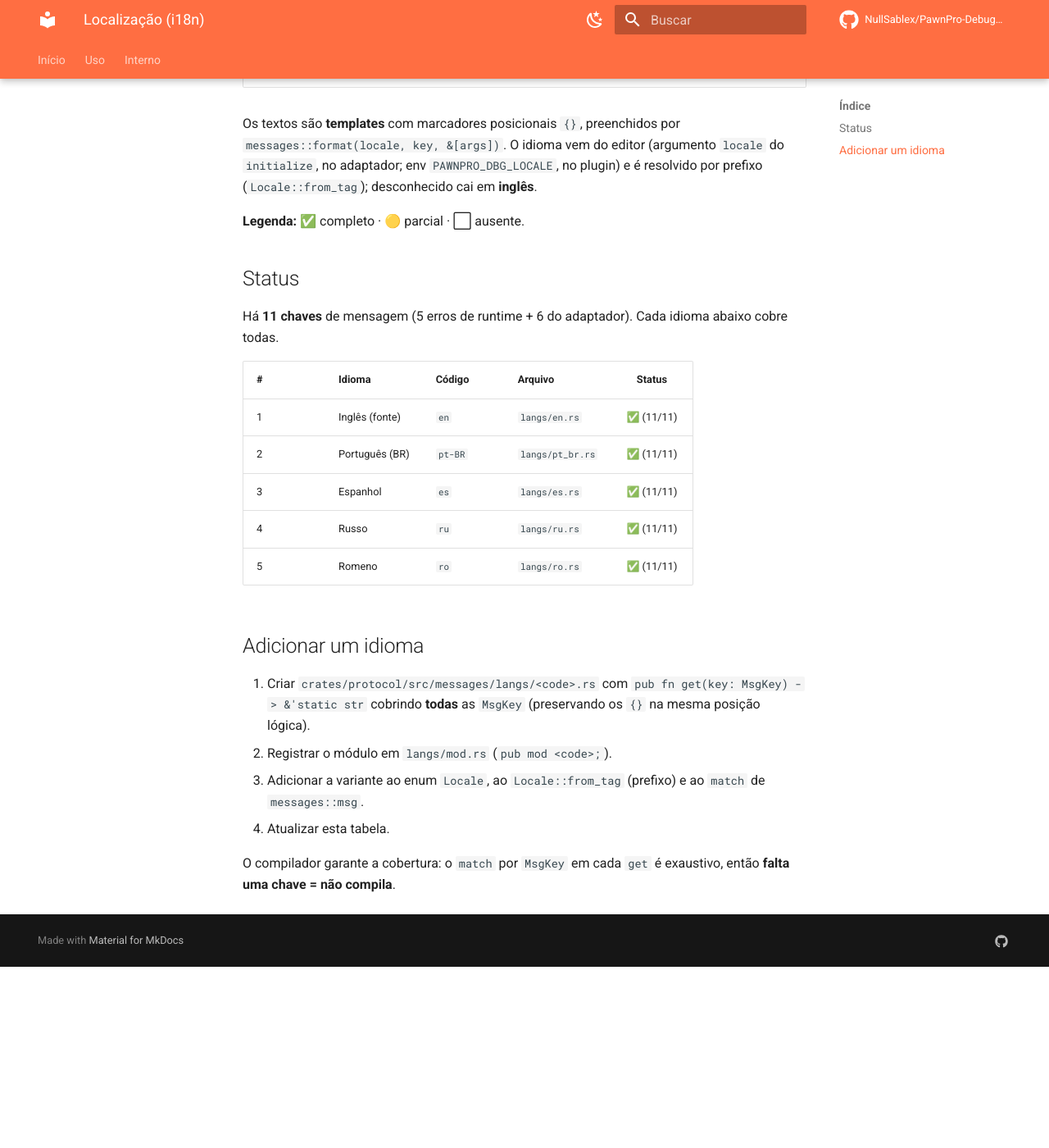
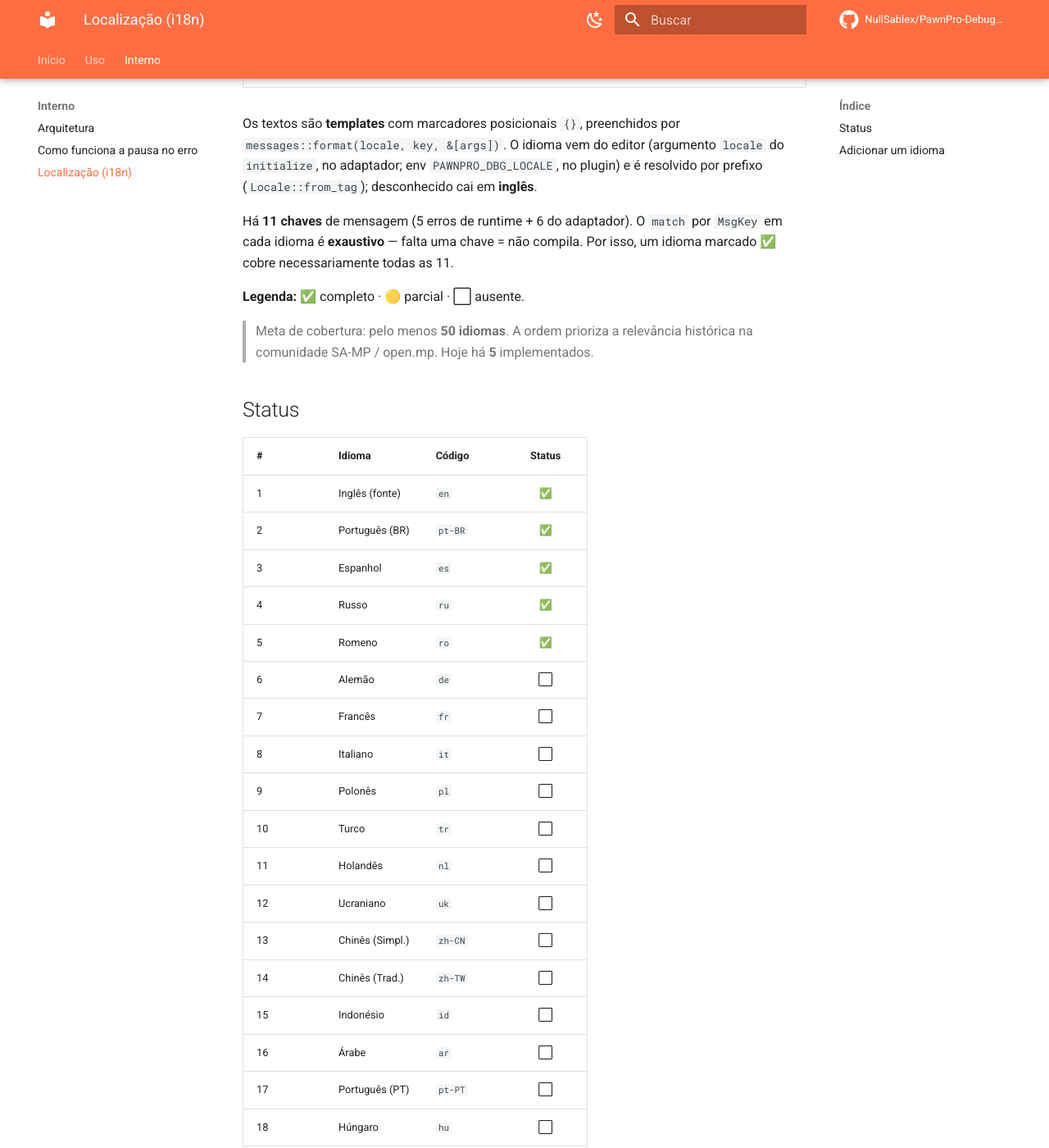
Before and after one commit to NullSablex/PawnPro-Debugger, an MkDocs documentation site: the page built from docs/i18n.md, in a window 1280 px wide and 1400 px high, scrolled down 346 px. Shown: the whole window at 82% size. Built offline with MkDocs 1.6.1 and Material for MkDocs 9.7.7, drawn with Linux system fonts in a browser that asks for light colours; comment, search, counter and statistics services are not loaded; before the commit the page ends 1525 px from its top, so only the background shows below that; some of the changed text lies outside the part shown.

Commit message:
docs(i18n): roadmap de 50 idiomas + entrada no nav
Espelha a meta de cobertura: 5 implementados (✅) e 45 no roadmap (⬜). Adiciona
a página de localização ao nav do mkdocs.

```diff
--- a/docs/i18n.md
+++ b/docs/i18n.md
@@ -14,27 +14,73 @@ Os textos são **templates** com marcadores posicionais `{}`, preenchidos por
 `locale` do `initialize`, no adaptador; env `PAWNPRO_DBG_LOCALE`, no plugin) e é
 resolvido por prefixo (`Locale::from_tag`); desconhecido cai em **inglês**.
 
+Há **11 chaves** de mensagem (5 erros de runtime + 6 do adaptador). O `match` por
+`MsgKey` em cada idioma é **exaustivo** — falta uma chave = não compila. Por isso,
+um idioma marcado ✅ cobre necessariamente todas as 11.
+
 **Legenda:** ✅ completo · 🟡 parcial · ⬜ ausente.
+
+> Meta de cobertura: pelo menos **50 idiomas**. A ordem prioriza a relevância
+> histórica na comunidade SA-MP / open.mp. Hoje há **5** implementados.
 
 ## Status
 
-Há **11 chaves** de mensagem (5 erros de runtime + 6 do adaptador). Cada idioma
-abaixo cobre todas.
-
-| # | Idioma | Código | Arquivo | Status |
-|---|--------|--------|---------|:------:|
-| 1 | Inglês (fonte) | `en` | `langs/en.rs` | ✅ (11/11) |
-| 2 | Português (BR) | `pt-BR` | `langs/pt_br.rs` | ✅ (11/11) |
-| 3 | Espanhol | `es` | `langs/es.rs` | ✅ (11/11) |
-| 4 | Russo | `ru` | `langs/ru.rs` | ✅ (11/11) |
-| 5 | Romeno | `ro` | `langs/ro.rs` | ✅ (11/11) |
+| # | Idioma | Código | Status |
+|---|--------|--------|:------:|
+| 1 | Inglês (fonte) | `en` | ✅ |
+| 2 | Português (BR) | `pt-BR` | ✅ |
+| 3 | Espanhol | `es` | ✅ |
+| 4 | Russo | `ru` | ✅ |
+| 5 | Romeno | `ro` | ✅ |
+| 6 | Alemão | `de` | ⬜ |
+| 7 | Francês | `fr` | ⬜ |
+| 8 | Italiano | `it` | ⬜ |
+| 9 | Polonês | `pl` | ⬜ |
+| 10 | Turco | `tr` | ⬜ |
+| 11 | Holandês | `nl` | ⬜ |
+| 12 | Ucraniano | `uk` | ⬜ |
+| 13 | Chinês (Simpl.) | `zh-CN` | ⬜ |
+| 14 | Chinês (Trad.) | `zh-TW` | ⬜ |
+| 15 | Indonésio | `id` | ⬜ |
+| 16 | Árabe | `ar` | ⬜ |
+| 17 | Português (PT) | `pt-PT` | ⬜ |
+| 18 | Húngaro | `hu` | ⬜ |
+| 19 | Tcheco | `cs` | ⬜ |
+| 20 | Sérvio | `sr` | ⬜ |
+| 21 | Búlgaro | `bg` | ⬜ |
+| 22 | Grego | `el` | ⬜ |
+| 23 | Sueco | `sv` | ⬜ |
+| 24 | Lituano | `lt` | ⬜ |
+| 25 | Croata | `hr` | ⬜ |
+| 26 | Eslovaco | `sk` | ⬜ |
+| 27 | Hebraico | `he` | ⬜ |
+| 28 | Tailandês | `th` | ⬜ |
+| 29 | Vietnamita | `vi` | ⬜ |
+| 30 | Persa | `fa` | ⬜ |
+| 31 | Japonês | `ja` | ⬜ |
+| 32 | Coreano | `ko` | ⬜ |
+| 33 | Finlandês | `fi` | ⬜ |
+| 34 | Dinamarquês | `da` | ⬜ |
+| 35 | Norueguês | `nb` | ⬜ |
+| 36 | Hindi | `hi` | ⬜ |
+| 37 | Bengali | `bn` | ⬜ |
+| 38 | Filipino | `fil` | ⬜ |
+| 39 | Malaio | `ms` | ⬜ |
+| 40 | Letão | `lv` | ⬜ |
+| 41 | Estoniano | `et` | ⬜ |
+| 42 | Esloveno | `sl` | ⬜ |
+| 43 | Bielorrusso | `be` | ⬜ |
+| 44 | Macedônio | `mk` | ⬜ |
+| 45 | Albanês | `sq` | ⬜ |
+| 46 | Bósnio | `bs` | ⬜ |
+| 47 | Catalão | `ca` | ⬜ |
+| 48 | Azerbaijano | `az` | ⬜ |
+| 49 | Cazaque | `kk` | ⬜ |
+| 50 | Georgiano | `ka` | ⬜ |
 
 ## Adicionar um idioma
 
 1. Criar `crates/protocol/src/messages/langs/<code>.rs` com `pub fn get(key: MsgKey) -> &'static str` cobrindo **todas** as `MsgKey` (preservando os `{}` na mesma posição lógica).
 2. Registrar o módulo em `langs/mod.rs` (`pub mod <code>;`).
 3. Adicionar a variante ao enum `Locale`, ao `Locale::from_tag` (prefixo) e ao `match` de `messages::msg`.
-4. Atualizar esta tabela.
-
-O compilador garante a cobertura: o `match` por `MsgKey` em cada `get` é
-exaustivo, então **falta uma chave = não compila**.
+4. Marcar ✅ nesta tabela.
--- a/mkdocs.yml
+++ b/mkdocs.yml
@@ -82,6 +82,7 @@ nav:
   - Interno:
       - Arquitetura: architecture.md
       - Como funciona a pausa no erro: runtime-errors.md
+      - Localização (i18n): i18n.md
 
 extra:
   social:
```
